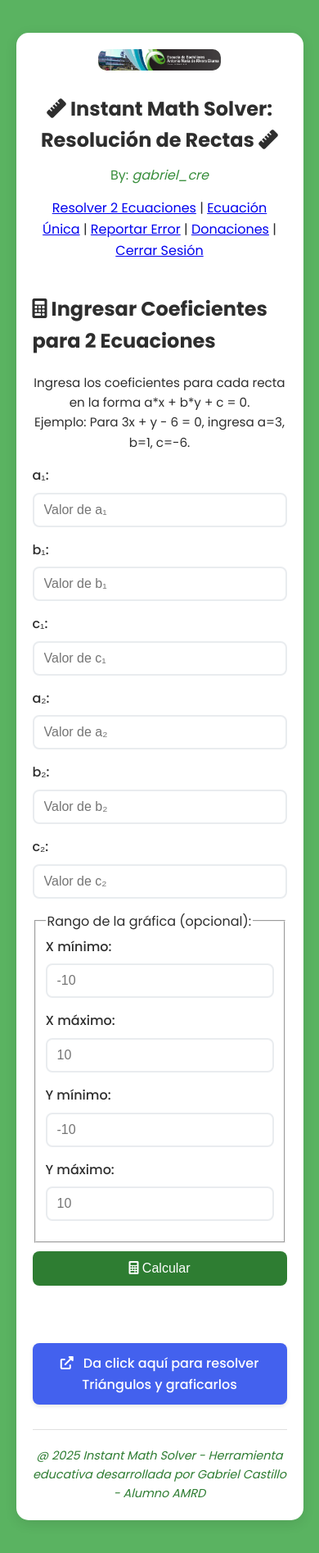
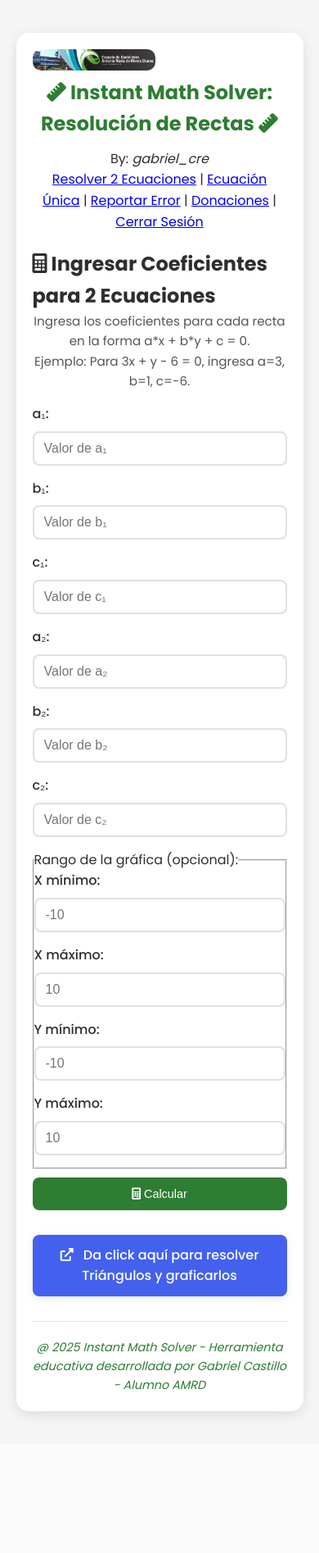
Before and after one commit to Gabriel-creZ/nismoos-rectas1, a Flask app: page / in a window 390 px wide. Shown: the whole page at 82% size. After the commit the page ends 1730 px from the top, so only its background shows below. Run offline with Flask 2, Linux system fonts and the light colour scheme; the visitor is signed in with stand-in values (Sample User, id 1).

Commit message:
Correccion y optimizacion 1.3

```diff
--- a/app.py
+++ b/app.py
@@ -148,6 +148,10 @@ def graficarRectaUnica(a, b, c, x_min=-10, x_max=10, y_min=-10, y_max=10):
     plt.close()
     return buf
 
+# Función auxiliar para convertir entradas a float aceptando coma o punto decimal
+def parse_float(valor):
+    return float(valor.strip().replace(',', '.'))
+
 @app.route("/login", methods=["GET", "POST"])
 def login():
     if request.method == "POST":
@@ -167,8 +171,6 @@ def logout():
     flash("Sesión cerrada correctamente.")
     return redirect(url_for("login"))
 
-# ... (funciones enviar_reporte_error, resolverSistema, calcularDatosRecta, graficarRectas, graficarRectaUnica se mantienen igual)
-
 @app.route("/", methods=["GET", "POST"])
 def index():
     if not session.get("logged_in"):
@@ -176,26 +178,26 @@ def index():
 
     if request.method == "POST":
         try:
-            # Conversión robusta a float
-            a1 = float(request.form.get("a1", "0").strip())
-            b1 = float(request.form.get("b1", "0").strip())
-            c1 = float(request.form.get("c1", "0").strip())
-            a2 = float(request.form.get("a2", "0").strip())
-            b2 = float(request.form.get("b2", "0").strip())
-            c2 = float(request.form.get("c2", "0").strip())
+            # Conversión robusta a float usando parse_float
+            a1 = parse_float(request.form.get("a1", "0"))
+            b1 = parse_float(request.form.get("b1", "0"))
+            c1 = parse_float(request.form.get("c1", "0"))
+            a2 = parse_float(request.form.get("a2", "0"))
+            b2 = parse_float(request.form.get("b2", "0"))
+            c2 = parse_float(request.form.get("c2", "0"))
 
             # Rangos con valores por defecto
-            x_min = float(request.form.get("x_min", "-10").strip())
-            x_max = float(request.form.get("x_max", "10").strip())
-            y_min = float(request.form.get("y_min", "-10").strip())
-            y_max = float(request.form.get("y_max", "10").strip())
+            x_min = parse_float(request.form.get("x_min", "-10"))
+            x_max = parse_float(request.form.get("x_max", "10"))
+            y_min = parse_float(request.form.get("y_min", "-10"))
+            y_max = parse_float(request.form.get("y_max", "10"))
 
             if x_min >= x_max or y_min >= y_max:
                 flash("Error: Los valores máximos deben ser mayores que los mínimos")
                 return render_template("index.html")
 
         except ValueError:
-            flash("Error: Ingresa solo números (ej. 3, -2.5, 0.7). Usa punto para decimales.")
+            flash("Error: Ingresa solo números (ej. 3, -2.5, 0.7). Usa punto o coma para decimales.")
             return render_template("index.html")
 
         resultado = resolverSistema(a1, b1, c1, a2, b2, c2)
@@ -234,15 +236,15 @@ def single():
 
     if request.method == "POST":
         try:
-            a = float(request.form["a"].strip())
-            b = float(request.form["b"].strip())
-            c = float(request.form["c"].strip())
+            a = parse_float(request.form["a"])
+            b = parse_float(request.form["b"])
+            c = parse_float(request.form["c"])
 
-            x_min = float(request.form.get("x_min", "-10").strip())
-            x_max = float(request.form.get("x_max", "10").strip())
-            y_min = float(request.form.get("y_min", "-10").strip())
-            y_max = float(request.form.get("y_max", "10").strip())
-        except ValueError as e:
+            x_min = parse_float(request.form.get("x_min", "-10"))
+            x_max = parse_float(request.form.get("x_max", "10"))
+            y_min = parse_float(request.form.get("y_min", "-10"))
+            y_max = parse_float(request.form.get("y_max", "10"))
+        except ValueError:
             flash("Error: Asegúrate de ingresar solo números válidos (ej. 3, -2.5, 0.7)")
             return render_template("single.html")
 
--- a/static/styles.css
+++ b/static/styles.css
@@ -1,61 +1,59 @@
+/* VARIABLES GLOBALES */
 :root {
   --primary-color: #2e7d32;
   --secondary-color: #388e3c;
   --accent-color: #66bb6a;
+  --dark-color: #2e2e2e;
   --light-color: #f8f9fa;
-  --dark-color: #2e2e2e;
-  --success-color: #4cc9f0;
+  --error-color: #d32f2f;
   --warning-color: #f72585;
-  --background-color: #5ab361;
-  --equation-link-color: #4a6fa5;
-  --equation-link-hover: #3a5a8a;
-  --button-hover: #81c784;
   --triangle-link-color: #4361ee;
   --triangle-link-hover: #3a56d4;
+  --border-color: #e0e0e0;
+  --shadow-light: 0 2px 10px rgba(0, 0, 0, 0.1);
+  --shadow-medium: 0 4px 15px rgba(0, 0, 0, 0.1);
+}
+
+/* ESTILOS GENERALES */
+* {
+  box-sizing: border-box;
+  margin: 0;
+  padding: 0;
 }
 
 body {
   font-family: 'Poppins', sans-serif;
-  background-color: var(--background-color);
-  margin: 0;
-  padding: 0;
-  min-height: 100vh;
+  background-color: #f5f5f5;
   color: var(--dark-color);
   line-height: 1.6;
-  display: flex;
-  flex-direction: column;
-  align-items: center;
 }
 
+/* CONTENEDORES PRINCIPALES */
 .container {
   background: white;
   max-width: 600px;
   width: 90%;
   margin: 40px auto;
-  padding: 20px 30px;
+  padding: 25px;
   border-radius: 15px;
-  box-shadow: 0 4px 15px rgba(0, 0, 0, 0.1);
-  box-sizing: border-box;
+  box-shadow: var(--shadow-medium);
 }
 
-.label-image-container {
-  text-align: center;
-  margin-bottom: 20px;
-  display: block;
+.login-container {
+  width: 100%;
+  max-width: 420px;
+  padding: 20px;
 }
 
-.label-image {
-  max-width: 200px;
-  height: auto;
-  border-radius: 10px;
-  transition: transform 0.3s ease;
+.login-box {
+  background: white;
+  border-radius: 15px;
+  box-shadow: var(--shadow-medium);
+  padding: 30px;
+  text-align: center;
 }
 
-.label-image:hover {
-  transform: scale(1.05);
-  box-shadow: 0 4px 15px rgba(0, 0, 0, 0.1);
-}
-
+/* ENCABEZADOS */
 .header {
   text-align: center;
   margin-bottom: 20px;
@@ -64,23 +62,17 @@ body {
 .header h1 {
   font-size: 2rem;
   margin-bottom: 10px;
+  color: var(--primary-color);
 }
 
-.creator {
-  text-align: center;
-  color: var(--secondary-color);
-  margin: 5px 0 15px 0;
+.login-title {
+  color: var(--primary-color);
+  font-size: 1.8rem;
+  margin-bottom: 25px;
+  font-weight: 600;
 }
 
-.error-message {
-  background-color: #fee2e2;
-  color: #dc2626;
-  padding: 15px;
-  border-radius: 8px;
-  margin-bottom: 20px;
-  text-align: center;
-}
-
+/* FORMULARIOS */
 .form-group {
   margin-bottom: 15px;
   text-align: left;
@@ -93,28 +85,46 @@ body {
   color: var(--dark-color);
 }
 
-.form-group input {
+input[type="text"],
+input[type="password"],
+input[type="number"],
+textarea {
   width: 100%;
   padding: 12px 15px;
-  border: 2px solid #e9ecef;
+  border: 2px solid var(--border-color);
   border-radius: 8px;
   font-size: 1rem;
-  transition: border-color 0.3s;
-  box-sizing: border-box;
+  transition: all 0.3s;
 }
 
-.form-group input:focus {
-  border-color: var(--accent-color);
-  outline: none;
+.login-input {
+  width: 100%;
+  padding: 12px 15px;
+  margin-bottom: 15px;
+  border: 2px solid var(--border-color);
+  border-radius: 8px;
+  font-size: 1rem;
+  transition: all 0.3s;
 }
 
+.login-input:focus,
+input[type="text"]:focus,
+input[type="password"]:focus,
+input[type="number"]:focus,
+textarea:focus {
+  border-color: var(--primary-color);
+  outline: none;
+  box-shadow: 0 0 0 3px rgba(46, 125, 50, 0.2);
+}
+
+/* BOTONES */
 .btn {
   background-color: var(--primary-color);
   color: white;
   border: none;
-  padding: 15px 25px;
+  padding: 14px 20px;
   border-radius: 8px;
-  font-size: 1.1rem;
+  font-size: 1rem;
   font-weight: 500;
   cursor: pointer;
   transition: all 0.3s;
@@ -123,67 +133,89 @@ body {
   text-align: center;
   text-decoration: none;
   margin: 10px auto;
-  box-sizing: border-box;
 }
 
-.btn:hover {
-  background-color: var(--button-hover);
-  transform: translateY(-2px);
-  box-shadow: 0 4px 8px rgba(0, 0, 0, 0.1);
+.login-btn {
+  background-color: var(--primary-color);
+  color: white;
+  border: none;
+  padding: 14px 20px;
+  border-radius: 8px;
+  font-size: 1rem;
+  font-weight: 600;
+  width: 100%;
+  cursor: pointer;
+  transition: all 0.3s;
+  margin-top: 10px;
+  text-transform: uppercase;
+  letter-spacing: 1px;
 }
 
-.content {
-  display: flex;
-  flex-direction: column;
-  align-items: center;
+.btn:hover,
+.login-btn:hover {
+  background-color: var(--secondary-color);
+  transform: translateY(-2px);
+  box-shadow: var(--shadow-light);
 }
 
-.form-container {
-  width: 100%;
-  max-width: 500px;
-  margin-bottom: 30px;
+/* IMÁGENES */
+.label-image-container {
+  text-align: center;
+  margin-bottom: 20px;
 }
 
-.form-title {
-  font-size: 1.5rem;
-  margin-bottom: 15px;
-  text-align: center;
+.label-image {
+  max-width: 200px;
+  height: auto;
+  border-radius: 10px;
+  transition: transform 0.3s ease;
 }
 
-.instruction {
-  font-size: 0.95rem;
+.login-logo {
+  width: 100px;
   margin-bottom: 15px;
-  text-align: center;
 }
 
-.results-container {
-  width: 100%;
-  max-width: 600px;
-  margin-bottom: 30px;
+.triangle-image {
+  max-width: 100%;
+  height: auto;
+  border-radius: 8px;
+  box-shadow: var(--shadow-light);
+}
+
+/* MENSAJES DE ERROR */
+.error-message,
+.login-error {
+  background-color: #fee2e2;
+  color: var(--error-color);
+  padding: 12px;
+  border-radius: 8px;
+  margin-bottom: 20px;
+  font-size: 0.9rem;
+}
+
+.error-message p,
+.login-error p {
+  margin: 5px 0;
+}
+
+/* RESULTADOS */
+.result-item {
+  background: #f8f9fa;
+  border: 1px solid var(--border-color);
+  padding: 15px;
+  margin-bottom: 15px;
+  border-radius: 8px;
 }
 
 .results-title {
   font-size: 1.5rem;
   text-align: center;
   margin-bottom: 20px;
+  color: var(--primary-color);
 }
 
-.result-item {
-  background: #f8f9fa;
-  border: 1px solid #e9ecef;
-  padding: 15px;
-  margin-bottom: 15px;
-  border-radius: 8px;
-  box-sizing: border-box;
-}
-
-.triangle-image {
-  max-width: 100%;
-  height: auto;
-  border-radius: 8px;
-  box-shadow: 0 2px 10px rgba(0, 0, 0, 0.1);
-}
-
+/* ENLACE TRIÁNGULOS */
 .triangle-link-container {
   margin: 30px auto;
   text-align: center;
@@ -199,7 +231,7 @@ body {
   display: inline-block;
   transition: all 0.3s;
   font-weight: 500;
-  box-shadow: 0 2px 5px rgba(0, 0, 0, 0.1);
+  box-shadow: var(--shadow-light);
 }
 
 .triangle-link:hover {
@@ -212,43 +244,62 @@ body {
   margin-right: 8px;
 }
 
-.footer {
+/* FOOTERS */
+.footer,
+.login-footer {
   text-align: center;
   margin-top: 30px;
   padding-top: 20px;
   color: #6c757d;
   font-size: 0.9rem;
-  border-top: 1px solid #e0e0e0;
+  border-top: 1px solid var(--border-color);
   width: 100%;
-  box-sizing: border-box;
 }
 
-.footer em {
+.footer em,
+.login-footer em {
   font-style: italic;
   color: var(--primary-color);
 }
 
+/* INSTRUCCIONES */
+.instruction {
+  font-size: 0.95rem;
+  margin-bottom: 15px;
+  text-align: center;
+  color: #555;
+}
+
+/* RESPONSIVE */
 @media (max-width: 768px) {
-  .container {
+  .container,
+  .login-box {
     padding: 20px;
   }
-  .header h1 {
-    font-size: 1.8rem;
+
+  .header h1,
+  .login-title {
+    font-size: 1.5rem;
   }
 }
 
 @media (max-width: 480px) {
-  .label-image {
+  .label-image,
+  .login-logo {
     max-width: 150px;
   }
-  .header h1 {
-    font-size: 1.5rem;
-  }
-  .form-group input {
+
+  input[type="text"],
+  input[type="password"],
+  input[type="number"],
+  textarea,
+  .login-input {
     padding: 10px 12px;
   }
-  .btn {
+
+  .btn,
+  .login-btn {
     padding: 12px 20px;
-    font-size: 1rem;
+    font-size: 0.9rem;
   }
 }
--- a/templates/index.html
+++ b/templates/index.html
@@ -2,7 +2,7 @@
 <html lang="es">
 <head>
   <meta charset="UTF-8">
-<link rel="stylesheet" href="{{ url_for('static', filename='styles.css') }}?v=1.4">
+  <link rel="stylesheet" href="{{ url_for('static', filename='styles.css') }}?v=1.4">
   <title>Instant Math Solver: Resolución de Rectas</title>
   <link rel="stylesheet" href="{{ url_for('static', filename='styles.css') }}?v=1.4">
   <link href="https://fonts.googleapis.com/css2?family=Poppins:wght@400;500;600;700&display=swap" rel="stylesheet">
@@ -46,47 +46,47 @@
           <!-- Primera ecuación -->
           <div class="form-group">
             <label for="a1">a₁:</label>
-            <input type="text" name="a1" id="a1" placeholder="Valor de a₁" required>
+            <input type="number" step="any" name="a1" id="a1" placeholder="Valor de a₁" required>
           </div>
           <div class="form-group">
             <label for="b1">b₁:</label>
-            <input type="text" name="b1" id="b1" placeholder="Valor de b₁" required>
+            <input type="number" step="any" name="b1" id="b1" placeholder="Valor de b₁" required>
           </div>
           <div class="form-group">
             <label for="c1">c₁:</label>
-            <input type="text" name="c1" id="c1" placeholder="Valor de c₁" required>
+            <input type="number" step="any" name="c1" id="c1" placeholder="Valor de c₁" required>
           </div>
           <!-- Segunda ecuación -->
           <div class="form-group">
             <label for="a2">a₂:</label>
-            <input type="text" name="a2" id="a2" placeholder="Valor de a₂" required>
+            <input type="number" step="any" name="a2" id="a2" placeholder="Valor de a₂" required>
           </div>
           <div class="form-group">
             <label for="b2">b₂:</label>
-            <input type="text" name="b2" id="b2" placeholder="Valor de b₂" required>
+            <input type="number" step="any" name="b2" id="b2" placeholder="Valor de b₂" required>
           </div>
           <div class="form-group">
             <label for="c2">c₂:</label>
-            <input type="text" name="c2" id="c2" placeholder="Valor de c₂" required>
+            <input type="number" step="any" name="c2" id="c2" placeholder="Valor de c₂" required>
           </div>
           <!-- Rango opcional -->
           <fieldset>
             <legend>Rango de la gráfica (opcional):</legend>
             <div class="form-group">
               <label for="x_min">X mínimo:</label>
-              <input type="text" name="x_min" id="x_min" placeholder="-10">
+              <input type="number" step="any" name="x_min" id="x_min" placeholder="-10">
             </div>
             <div class="form-group">
               <label for="x_max">X máximo:</label>
-              <input type="text" name="x_max" id="x_max" placeholder="10">
+              <input type="number" step="any" name="x_max" id="x_max" placeholder="10">
             </div>
             <div class="form-group">
               <label for="y_min">Y mínimo:</label>
-              <input type="text" name="y_min" id="y_min" placeholder="-10">
+              <input type="number" step="any" name="y_min" id="y_min" placeholder="-10">
             </div>
             <div class="form-group">
               <label for="y_max">Y máximo:</label>
-              <input type="text" name="y_max" id="y_max" placeholder="10">
+              <input type="number" step="any" name="y_max" id="y_max" placeholder="10">
             </div>
           </fieldset>
           <button type="submit" class="btn"><i class="fas fa-calculator"></i> Calcular</button>
```
Also changed, not shown: templates/single.html (+7 -7 lines), templates/resultado.html (line endings or trailing spaces).
